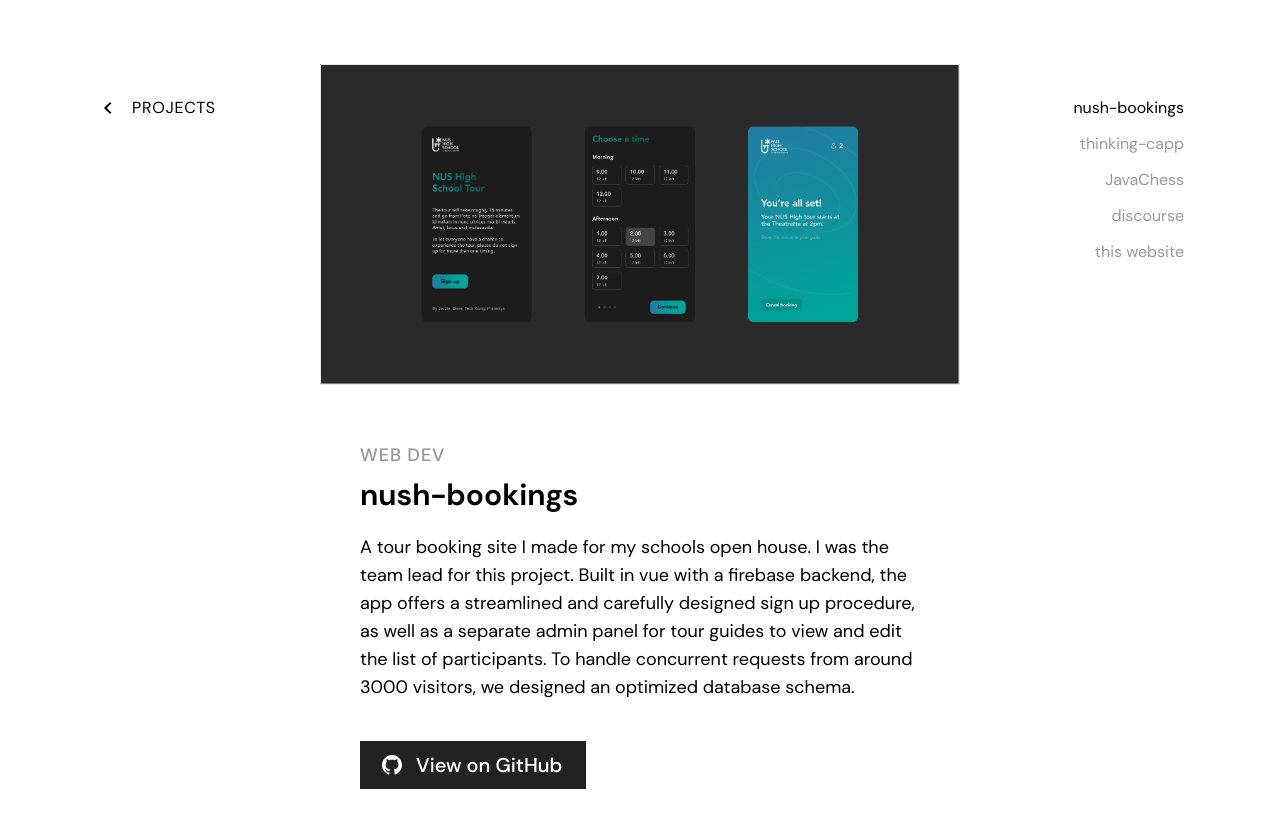
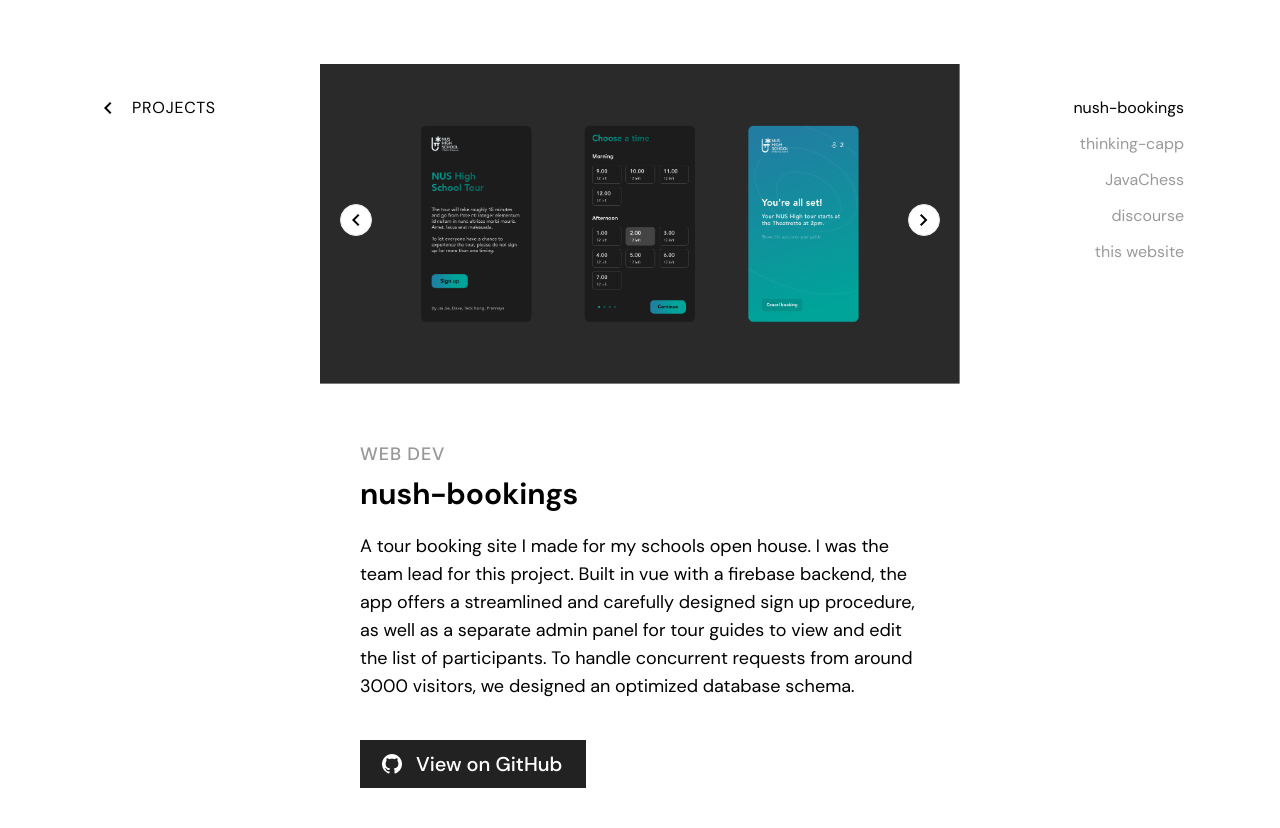
Before and after one commit to mkofdwu/website, a Vue app: page /project/0 in a window 1280 px wide. Shown: the top 828 px of the page. Built offline with nearby package versions, Linux system fonts and the light colour scheme.

Commit message:
kind of implement carousel

```diff
--- a/src/components/ProjectTile.vue
+++ b/src/components/ProjectTile.vue
@@ -1,7 +1,7 @@
 <template>
   <router-link :to="`/project/${project.id}`" class="group flex flex-col items-start cursor-pointer">
     <img :src="project.coverImageSmall"
-      class="w-full h-64 mb-6 object-cover border transition-transform group-hover:-translate-y-2 group-hover:scale-102 group-hover:shadow-lg group-active:-translate-y-1 group-active:scale-101 group-active:shadow-sm outline outline-1 outline-offset-4 outline-transparent group-active:outline-black" />
+      class="w-full h-64 mb-6 object-cover transition-transform group-hover:-translate-y-2 group-hover:scale-102 group-hover:shadow-lg group-active:-translate-y-1 group-active:scale-101 group-active:shadow-sm outline outline-1 outline-offset-4 outline-transparent group-active:outline-black" />
     <span class="font-medium opacity-40 uppercase tracking-wider">
       {{ project.tags }}
     </span>
--- a/src/data/projects.ts
+++ b/src/data/projects.ts
@@ -36,7 +36,7 @@ export const projects: Project[] = [
       'An online chess application I made for my year 3 CS project. JavaFX is used to build the client application while Spring Boot is used to manage the backend. I used sockets to enable real time communication between the client and server, and MongoDB to store player and game data.',
     tags: 'JavaFX',
     coverImageSmall: javaChess0Sm,
-    images: [javaChess0],
+    images: [javaChess0, nushBookings0, thinkingCApp0],
     siteUrl: null,
     githubUrl: 'https://github.com/appventure-nush/thinking-capp',
   },
--- a/src/views/ProjectView.vue
+++ b/src/views/ProjectView.vue
@@ -1,8 +1,23 @@
 <template>
   <div class="h-screen relative">
     <div class="flex flex-col items-center">
-      <img :src="project.images[0]" class="w-1/2 h-1/2 mt-16 mb-14 border object-cover cursor-pointer"
-        onclick="window.open(this.src, '_blank')" />
+      <div class="relative w-1/2 overflow-clip">
+        <div class="flex items-center transition-transform duration-500 cursor-zoom-in"
+          :style="`transform: translateX(-${carouselIndex}00%)`">
+          <img v-for="image in project.images" :key="image" :src="image" class="w-full h-1/2 mt-16 mb-14 object-cover"
+            onclick="window.open(this.src, '_blank')" />
+        </div>
+        <button
+          class="material-symbols-outlined w-8 h-8 rounded-full bg-white border grid place-items-center absolute left-5 top-1/2 -translate-y-1/2"
+          @click="carouselIndex--">
+          chevron_left
+        </button>
+        <button
+          class="material-symbols-outlined w-8 h-8 rounded-full bg-white border grid place-items-center absolute right-5 top-1/2 -translate-y-1/2"
+          @click="carouselIndex++">
+          chevron_right
+        </button>
+      </div>
       <div class="w-1/2 px-10 flex flex-col items-start mb-14">
         <span class="text-lg font-medium opacity-40 uppercase tracking-wider mb-2">
           {{ project.tags }}
@@ -36,10 +51,13 @@
 </template>
 
 <script setup lang="ts">
+import { ref } from "vue";
 import { useRoute } from "vue-router";
 import { projects } from "@/data/projects";
 
 const route = useRoute();
 const thisId = parseInt(route.params.id as string);
 const project = projects[thisId];
+
+const carouselIndex = ref(0);
 </script>
```
Also changed, not shown: src/assets/images/JavaChess-0-sm.png.
